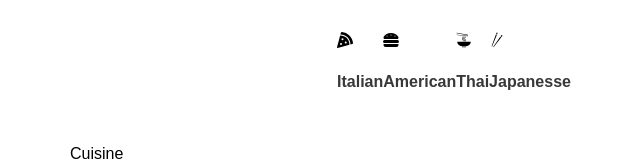
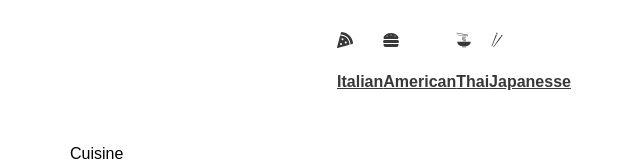
Before and after one commit to patriceandrea/RecipeApp, a React (Create React App) app in the folder client/: page /cuisine in a window 1280 px wide. Shown: the top 163 px of the page, without its empty margins (186-826 px from the left). Built offline with nearby package versions, Linux system fonts and the light colour scheme.

Commit message:
adds Link to the Category components

```diff
--- a/client/package.json
+++ b/client/package.json
@@ -7,6 +7,7 @@
     "@testing-library/react": "^13.4.0",
     "@testing-library/user-event": "^13.5.0",
     "dotenv": "^10.0.0",
+    "framer-motion": "6.2.4",
     "react": "^18.2.0",
     "react-dom": "^18.2.0",
     "react-router-dom": "^6.4.2",
--- a/client/src/App.js
+++ b/client/src/App.js
@@ -1,12 +1,15 @@
 import Pages from "./pages/Pages";
 import Category from "./components/Category";
+import { BrowserRouter } from "react-router-dom";
 
 
 function App() {
   return (
     <div className="App">
-      <Category />
-      <Pages />
+      <BrowserRouter>
+        <Category />
+        <Pages />
+      </BrowserRouter>
     </div>
   );
 }
--- a/client/src/components/Category.js
+++ b/client/src/components/Category.js
@@ -8,22 +8,22 @@ import { NavLink } from 'react-router-dom';
 const Category = () => {
   return (
     <List>
-      <div>
+      <NavLink to={"/cuisine/Italian"}>
         <FaPizzaSlice />
         <h4>Italian</h4>
-      </div>
-      <div>
+      </NavLink>
+      <NavLink to={"/cuisine/American"}>
         <FaHamburger />
         <h4>American</h4>
-      </div>
-      <div>
+      </NavLink>
+      <NavLink to={"/cuisine/Thai"}>
         <GiNoodles />
         <h4>Thai</h4>
-      </div>
-      <div>
+      </NavLink>
+      <NavLink to={"/cuisine/Japanese"}>
         <GiChopsticks />
         <h4>Japanesse</h4>
-      </div>
+      </NavLink>
     </List>
   )
 }
--- a/client/src/pages/Cuisine.js
+++ b/client/src/pages/Cuisine.js
@@ -1,4 +1,6 @@
-import React from 'react'
+import styled from 'styled-components';
+import { motion } from 'framer-motion';
+import { Link, useParams } from 'react-router-dom';
 
 const Cuisine = () => {
   return (
--- a/client/src/pages/Pages.js
+++ b/client/src/pages/Pages.js
@@ -1,18 +1,17 @@
 import React from 'react'
 
 import Home from './Home';
-import { Route, Routes, BrowserRouter } from 'react-router-dom';
+import { Route, Routes } from 'react-router-dom';
 import Cuisine from './Cuisine';
 
 const Pages = () => {
   return (
     <div>
-      <BrowserRouter>
-        <Routes>
-          <Route path='/' element={<Home />} />
-          <Route path='/cuisine' element={<Cuisine />} />
-        </Routes>
-      </BrowserRouter>
+      <Routes>
+        <Route path='/' element={<Home />} />
+        <Route path='/cuisine' element={<Cuisine />} />
+      </Routes>
+
     </div>
   )
 }
```
Also changed, not shown: 1 other file (tests, documents, lock files or other folders).
